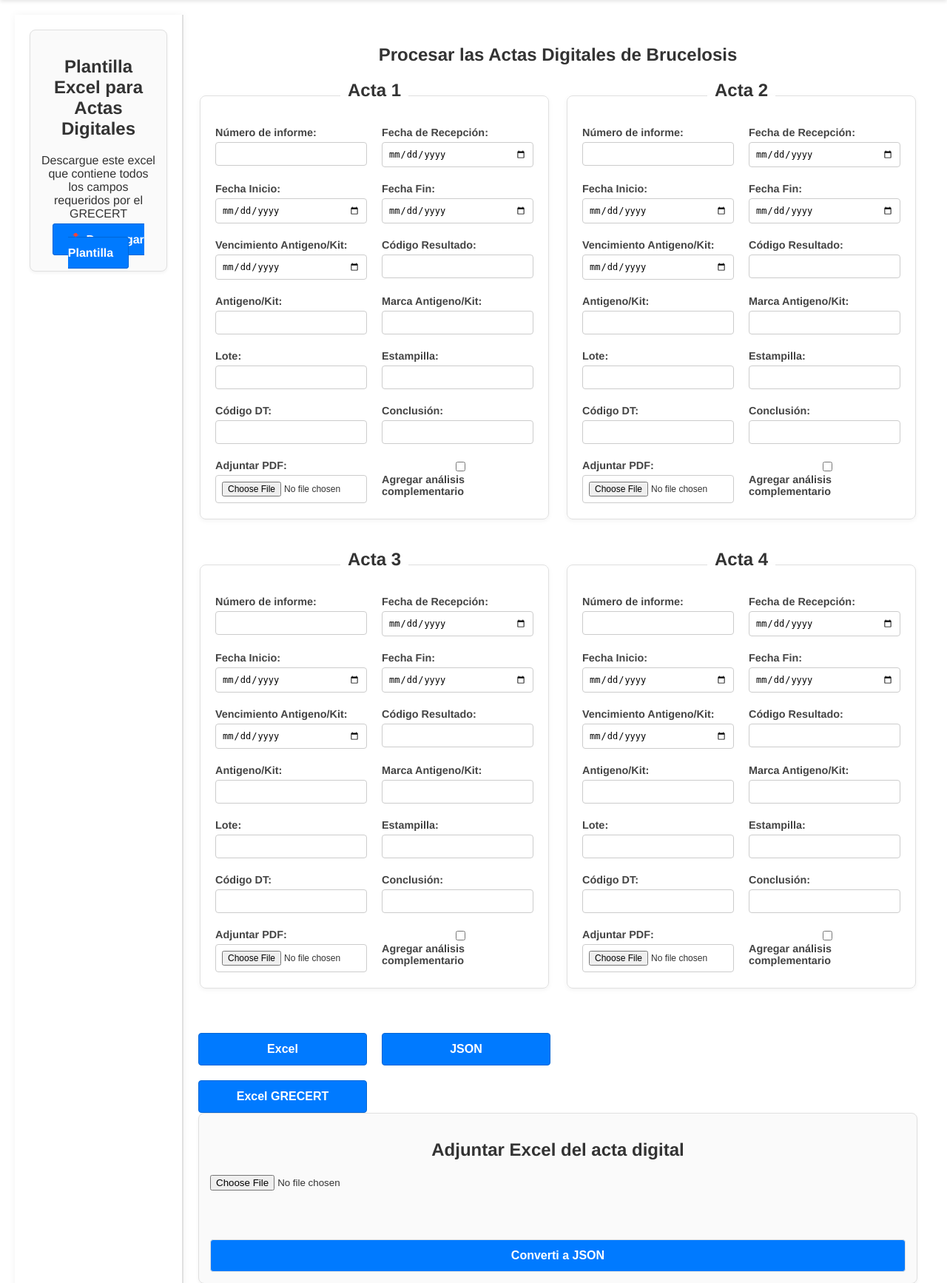
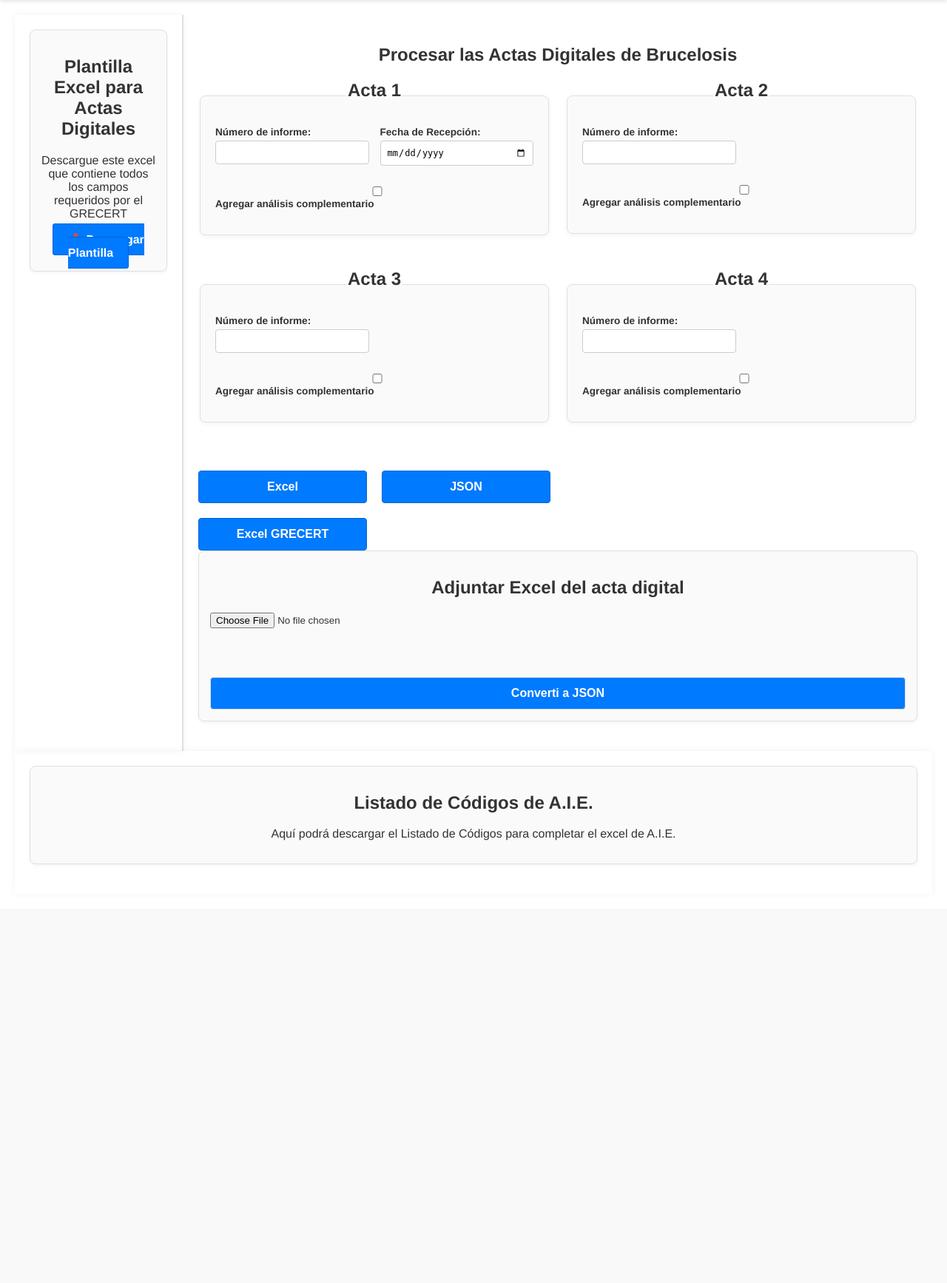
Before and after one commit to exql/excel_to_json, a Django app: page /actadigital_bru3/ in a window 1280 px wide. Shown: the part 48-1782 px from the top of the page at 74% size. After the commit the page ends 1216 px from the top, so only its background shows below. Run offline with Django 4.2, Linux system fonts and the light colour scheme; parts of the project's set-up code (start-up, migrations or seed data) failed here and were passed over.

Commit message:
mejora del formulario brucelosis 3

```diff
--- a/excel/static/CSS/stylesheet.css
+++ b/excel/static/CSS/stylesheet.css
@@ -97,10 +97,14 @@ body {
 
 .buttons-container {
   display: grid;
-  grid-template-columns: 1fr 1fr; /* dos columnas iguales */
-  gap: 20px; /* espacio entre los botones */
-  width: 100%; /* ocupa todo el ancho disponible */
-  margin-top: 20px; /* separación respecto a las actas */
+  grid-template-columns: 1fr 1fr;
+  /* dos columnas iguales */
+  gap: 20px;
+  /* espacio entre los botones */
+  width: 100%;
+  /* ocupa todo el ancho disponible */
+  margin-top: 20px;
+  /* separación respecto a las actas */
 }
 
 
@@ -116,7 +120,8 @@ body {
   border: 1px solid #0066d6;
   font-size: 16px;
   transition: background-color 0.3s ease, box-shadow 0.3s ease;
-    width: 100%; /* cada botón ocupa toda su columna */
+  width: 100%;
+  /* cada botón ocupa toda su columna */
   box-sizing: border-box;
 }
 
@@ -232,9 +237,12 @@ button:hover {
 /* Sección de planes */
 .plans-container {
   display: grid;
-  grid-template-columns: repeat(2, 1fr); /* dos columnas iguales */
-  gap: 20px; /* espacio entre las actas */
-  justify-content: center; /* centra el grid en la página */
+  grid-template-columns: repeat(2, 1fr);
+  /* dos columnas iguales */
+  gap: 20px;
+  /* espacio entre las actas */
+  justify-content: center;
+  /* centra el grid en la página */
 }
 
 /* Agrupar cada campo dentro del recuadro */
@@ -266,8 +274,10 @@ button:hover {
   gap: 20px;
   /* espacio entre columnas */
 }
+
 .plan h3 {
- grid-column: span 2; /* el título ocupa las dos columnas */
+  grid-column: span 2;
+  /* el título ocupa las dos columnas */
   margin: 0 0 15px;
   font-size: 24px;
   color: #333;
@@ -399,55 +409,85 @@ button:hover {
 
 /* Estilos para la nueva estructura del formulario  de brucelosis*/
 
-/* Elimina el borde por defecto del fieldset y ajusta el margen */
-fieldset.plan {
-    border: 1px solid #e0e0e0;
-    border-radius: 8px;
-    padding: 20px;
-    margin-bottom: 20px;
-    background-color: #ffffff;
+/* Contenedor del grupo completo */
+.acta-group {
+  display: flex;
+  flex-direction: column;
+  margin-bottom: 25px;
+  /* Separación entre actas */
+  width: 100%;
 }
 
-/* Estilo para el título de cada acta dentro del fieldset */
-fieldset.plan legend {
-    padding: 0 10px;
-    font-weight: bold;
-    color: #333;
+
+
+/* El bloque complementario */
+.comp-block {
+  display: none;
+  /* Oculto por defecto */
+  grid-template-columns: 1fr 1fr;
+  /* Mismo grid que el principal */
+  gap: 15px;
+  background: #f9f9f9;
+  padding: 20px;
+  border: 1px solid #ddd;
+  border-top: none;
+  /* Sin borde arriba para que se una al fieldset */
+  border-radius: 0 0 8px 8px;
+  /* Bordes redondeados solo abajo */
 }
 
-/* Mantiene el estilo minimalista de tus cajas de "análisis complementario" */
-.comp-block {
-    display: none;
-    background-color: #f9f9f9;
-    border-left: 4px solid #4a90e2; /* Un acento sutil para diferenciar */
-    padding: 15px;
-    margin-bottom: 30px;
-    border-radius: 0 8px 8px 0;
-}
 .comp-block.visible {
-    display: flex; /* O 'flex' si prefieres que se mantenga como bloque de diseño */
+  display: grid;
 }
 
-.comp-block h3 {
-    margin-top: 0;
-    font-size: 1.1rem;
-    color: #555;
-}
-
-/* Asegura que los grupos de formulario mantengan el espacio correcto */
+/* Campos del formulario */
 .form-group {
-    margin-bottom: 15px;
   display: flex;
   flex-direction: column;
 }
 
-.form-group label {
-    margin-bottom: 5px;
-    font-size: 0.9rem;
-    color: #444;
+/* 1. Mantenemos tu diseño prolijo para los campos */
+.plan .form-group,
+.comp-block .form-group {
+  display: flex;
+  flex-direction: column;
+  margin-bottom: 10px;
+  /* Un poco más de aire para que no se vea apretado */
+  text-align: left;
 }
 
+/* 2. Aseguramos que el input y el label sean coherentes */
+.form-group label {
+  font-size: 0.85rem;
+  margin-bottom: 4px;
+  color: #333;
+}
 
+.form-group input {
+  padding: 8px;
+  border: 1px solid #ccc;
+  border-radius: 4px;
+  width: 100%;
+  /* Esto es clave: hace que el input llene su columna */
+}
+
+/* 3. El Grid que mantiene todo "fijo" y evita los saltos */
+.plan,
+.comp-block.visible {
+  display: grid;
+  grid-template-columns: 1fr 1fr;
+  /* Dos columnas iguales */
+  gap: 15px;
+  /* Espacio entre los campos */
+}
+
+/* 4. Asegura que elementos como el título o el checkbox no se rompan */
+.plan legend,
+.plan h3,
+.plan .form-group:last-child {
+  grid-column: span 2;
+  /* Ocupan el ancho completo */
+}
 
 
 /* Ajustes para navbar en pantallas pequeñas */
--- a/excel/templates/actadigital_bru3.html
+++ b/excel/templates/actadigital_bru3.html
@@ -47,7 +47,8 @@
             <div class="ad-box">
                 <h2>Plantilla Excel para Actas Digitales</h2>
                 <p>Descargue este excel que contiene todos los campos requeridos por el GRECERT</p>
-                <a href="{% static 'files/Plantilla_Acta Digital_V1.xlsx' %}" download class="btn">📥 Descargar Plantilla</a>
+                <a href="{% static 'files/Plantilla_Acta Digital_V1.xlsx' %}" download class="btn">📥 Descargar
+                    Plantilla</a>
             </div>
         </aside>
 
@@ -57,42 +58,67 @@
                 {% csrf_token %}
                 <div class="plans-container">
 
-                    <!-- Funciones de renderizado para simplificar el bloque, mantenemos los 4 formularios -->
-                    {% for i in "1234" %}
-                    <fieldset class="plan">
-                        <legend><h3>Acta {{ i }}</h3></legend>
-                        <div class="form-group"><label for="informe{{ i }}">Número de informe:</label><input type="text" id="informe{{ i }}" name="informe{{ i }}" maxlength="50" {% if i == "1" %}required{% endif %}></div>
-                        <div class="form-group"><label for="fechaRecepcion{{ i }}">Fecha de Recepción:</label><input type="date" id="fechaRecepcion{{ i }}" name="fechaRecepcion{{ i }}"></div>
-                        <div class="form-group"><label for="fechaInicio{{ i }}">Fecha Inicio:</label><input type="date" id="fechaInicio{{ i }}" name="fechaInicio{{ i }}"></div>
-                        <div class="form-group"><label for="fechaFin{{ i }}">Fecha Fin:</label><input type="date" id="fechaFin{{ i }}" name="fechaFin{{ i }}"></div>
-                        <div class="form-group"><label for="fechaVencimiento{{ i }}">Vencimiento Antigeno/Kit:</label><input type="date" id="fechaVencimiento{{ i }}" name="fechaVencimiento{{ i }}"></div>
-                        <div class="form-group"><label for="resultadoLetra{{ i }}">Código Resultado:</label><input type="text" id="resultadoLetra{{ i }}" name="resultadoLetra{{ i }}" maxlength="5"></div>
-                        <div class="form-group"><label for="antigeno{{ i }}">Antigeno/Kit:</label><input type="text" id="antigeno{{ i }}" name="antigeno{{ i }}" maxlength="25"></div>
-                        <div class="form-group"><label for="marcaAntigeno{{ i }}">Marca Antigeno/Kit:</label><input type="text" id="marcaAntigeno{{ i }}" name="marcaAntigeno{{ i }}" maxlength="25"></div>
-                        <div class="form-group"><label for="lote{{ i }}">Lote:</label><input type="text" id="lote{{ i }}" name="lote{{ i }}" maxlength="25"></div>
-                        <div class="form-group"><label for="estampilla{{ i }}">Estampilla:</label><input type="text" id="estampilla{{ i }}" name="estampilla{{ i }}" maxlength="25"></div>
-                        <div class="form-group"><label for="codigoDT{{ i }}">Código DT:</label><input type="number" id="codigoDT{{ i }}" name="codigoDT{{ i }}" maxlength="20"></div>
-                        <div class="form-group"><label for="conclusion{{ i }}">Conclusión:</label><input type="text" id="conclusion{{ i }}" name="conclusion{{ i }}" maxlength="1000"></div>
-                        <div class="form-group"><label for="acta{{ i }}">Adjuntar PDF:</label><input type="file" id="acta{{ i }}" name="acta{{ i }}" accept=".pdf" {% if i == "1" %}required{% endif %}></div>
+                    <div class="acta-group">
+                        <fieldset class="plan">
+                            <legend>
+                                <h3>Acta 1</h3>
+                            </legend>
+                            <div class="form-group"><label for="informe1">Número de informe:</label><input type="text"
+                                    id="informe1" name="informe1" maxlength="50" required></div>
+                            <div class="form-group"><label for="fechaRecepcion1">Fecha de Recepción:</label><input
+                                    type="date" id="fechaRecepcion1" name="fechaRecepcion1"></div>
+                            <div class="form-group"><input type="checkbox" id="toggleComp1" name="toggleComp1"><label
+                                    for="toggleComp1"><strong>Agregar análisis complementario</strong></label></div>
+                        </fieldset>
+                        <div id="compBlock1" class="comp-block">
+                            <h3>Análisis Complementario 1</h3>
+                        </div>
+                    </div>
 
-                        <div class="form-group">
-                            <input type="checkbox" id="toggleComp{{ i }}" name="toggleComp{{ i }}">
-                            <label for="toggleComp{{ i }}"><strong>Agregar análisis complementario</strong></label>
+                    <div class="acta-group">
+                        <fieldset class="plan">
+                            <legend>
+                                <h3>Acta 2</h3>
+                            </legend>
+                            <div class="form-group"><label for="informe2">Número de informe:</label><input type="text"
+                                    id="informe2" name="informe2" maxlength="50"></div>
+                            <div class="form-group"><input type="checkbox" id="toggleComp2" name="toggleComp2"><label
+                                    for="toggleComp2"><strong>Agregar análisis complementario</strong></label></div>
+                        </fieldset>
+                        <div id="compBlock2" class="comp-block">
+                            <h3>Análisis Complementario 2</h3>
                         </div>
-                    </fieldset>
+                    </div>
 
-                    <div id="compBlock{{ i }}" class="comp-block">
-                        <h3>Análisis Complementario {{ i }}</h3>
-                        <div class="form-group"><label for="fechaInicioComp{{ i }}">Fecha Inicio:</label><input type="date" id="fechaInicioComp{{ i }}" name="fechaInicioComp{{ i }}"></div>
-                        <div class="form-group"><label for="fechaFinComp{{ i }}">Fecha Fin:</label><input type="date" id="fechaFinComp{{ i }}" name="fechaFinComp{{ i }}"></div>
-                        <div class="form-group"><label for="fechaVencimientoComp{{ i }}">Vencimiento Antigeno/Kit:</label><input type="date" id="fechaVencimientoComp{{ i }}" name="fechaVencimientoComp{{ i }}"></div>
-                        <div class="form-group"><label for="resultadoLetraComp{{ i }}">Código Resultado:</label><input type="text" id="resultadoLetraComp{{ i }}" name="resultadoLetraComp{{ i }}" maxlength="5"></div>
-                        <div class="form-group"><label for="antigenoComp{{ i }}">Antigeno/Kit:</label><input type="text" id="antigenoComp{{ i }}" name="antigenoComp{{ i }}" maxlength="25"></div>
-                        <div class="form-group"><label for="marcaAntigenoComp{{ i }}">Marca Antigeno/Kit:</label><input type="text" id="marcaAntigenoComp{{ i }}" name="marcaAntigenoComp{{ i }}" maxlength="25"></div>
-                        <div class="form-group"><label for="loteComp{{ i }}">Lote:</label><input type="text" id="loteComp{{ i }}" name="loteComp{{ i }}" maxlength="25"></div>
-                        <div class="form-group"><label for="estampillaComp{{ i }}">Estampilla:</label><input type="text" id="estampillaComp{{ i }}" name="estampillaComp{{ i }}" maxlength="25"></div>
+                    <div class="acta-group">
+                        <fieldset class="plan">
+                            <legend>
+                                <h3>Acta 3</h3>
+                            </legend>
+                            <div class="form-group"><label for="informe3">Número de informe:</label><input type="text"
+                                    id="informe3" name="informe3" maxlength="50"></div>
+                            <div class="form-group"><input type="checkbox" id="toggleComp3" name="toggleComp3"><label
+                                    for="toggleComp3"><strong>Agregar análisis complementario</strong></label></div>
+                        </fieldset>
+                        <div id="compBlock3" class="comp-block">
+                            <h3>Análisis Complementario 3</h3>
+                        </div>
                     </div>
-                    {% endfor %}
+
+                    <div class="acta-group">
+                        <fieldset class="plan">
+                            <legend>
+                                <h3>Acta 4</h3>
+                            </legend>
+                            <div class="form-group"><label for="informe4">Número de informe:</label><input type="text"
+                                    id="informe4" name="informe4" maxlength="50"></div>
+                            <div class="form-group"><input type="checkbox" id="toggleComp4" name="toggleComp4"><label
+                                    for="toggleComp4"><strong>Agregar análisis complementario</strong></label></div>
+                        </fieldset>
+                        <div id="compBlock4" class="comp-block">
+                            <h3>Análisis Complementario 4</h3>
+                        </div>
+                    </div>
 
                     <div class="buttons-container">
                         <button type="submit" class="btn" formaction="/convertir_Acta_bru/">Excel</button>
@@ -120,4 +146,5 @@
         </aside>
     </main>
 </body>
+
 </html>
```
Lines whose indentation alone changed are shown as unchanged.
